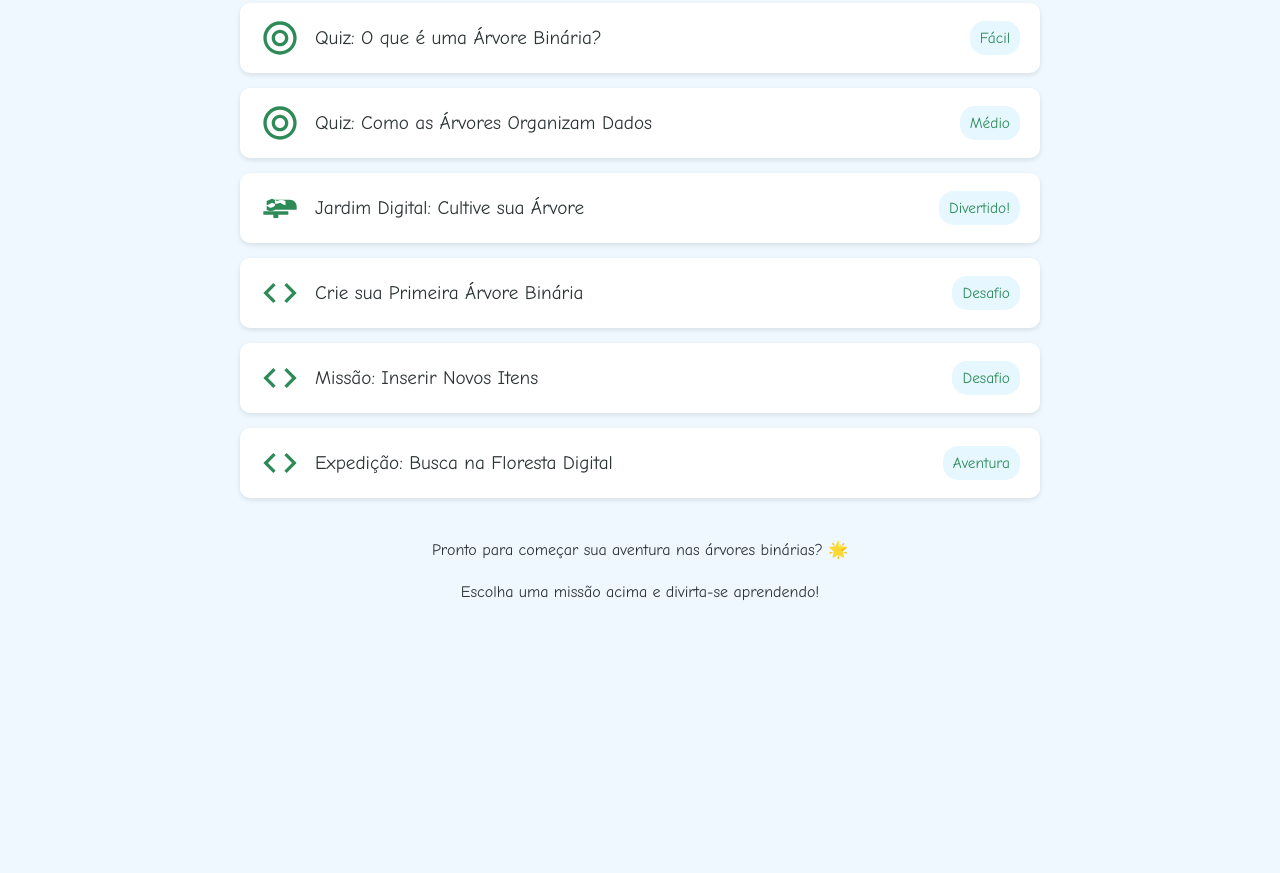
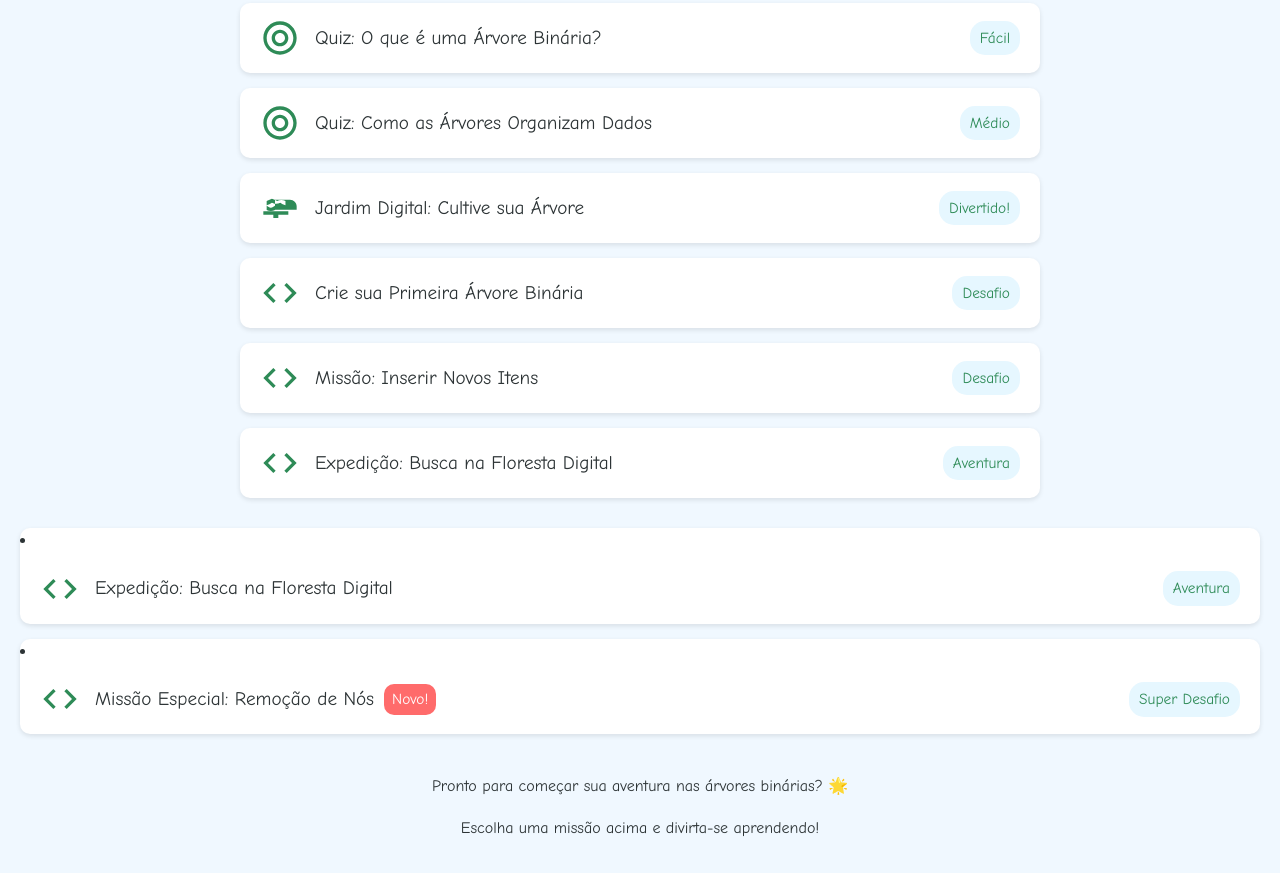
Before and after one commit to Frankl1sales/TreeStructure, a plain HTML site: page index.html in a window 1280 px wide. Shown: the part 1516-2389 px from the top of the page. Before the commit the page ends 2157 px from the top, so only its background shows below. Drawn offline with Linux system fonts and the light colour scheme.

Commit message:
adicionado ajuste a landing page

```diff
--- a/index.html
+++ b/index.html
@@ -102,6 +102,14 @@
       font-size: 0.8em;
       color: #2e8b57;
     }
+    .mission-badge {
+      background-color: #ff6b6b;
+      color: white;
+      padding: 3px 8px;
+      border-radius: 10px;
+      font-size: 0.8em;
+      margin-left: 10px;
+    }
   </style>
 </head>
 <body>
@@ -181,6 +189,25 @@
     </li>
   </ul>
 
+    <li class="activity-item">
+      <a href="ativ7.html" class="activity-link">
+        <div class="activity-icon code-icon"></div>
+        <span>Expedição: Busca na Floresta Digital</span>
+        <span class="difficulty">Aventura</span>
+      </a>
+    </li>
+  </ul>
+
+    <li class="activity-item">
+      <a href="ativ7.html" class="activity-link">
+        <div class="activity-icon code-icon"></div>
+        <span>Missão Especial: Remoção de Nós</span>
+        <span class="mission-badge">Novo!</span>
+        <span class="difficulty">Super Desafio</span>
+      </a>
+    </li>
+  </ul>
+
   <div style="text-align: center; margin-top: 40px;">
     <p>Pronto para começar sua aventura nas árvores binárias? 🌟</p>
     <p>Escolha uma missão acima e divirta-se aprendendo!</p>
```
